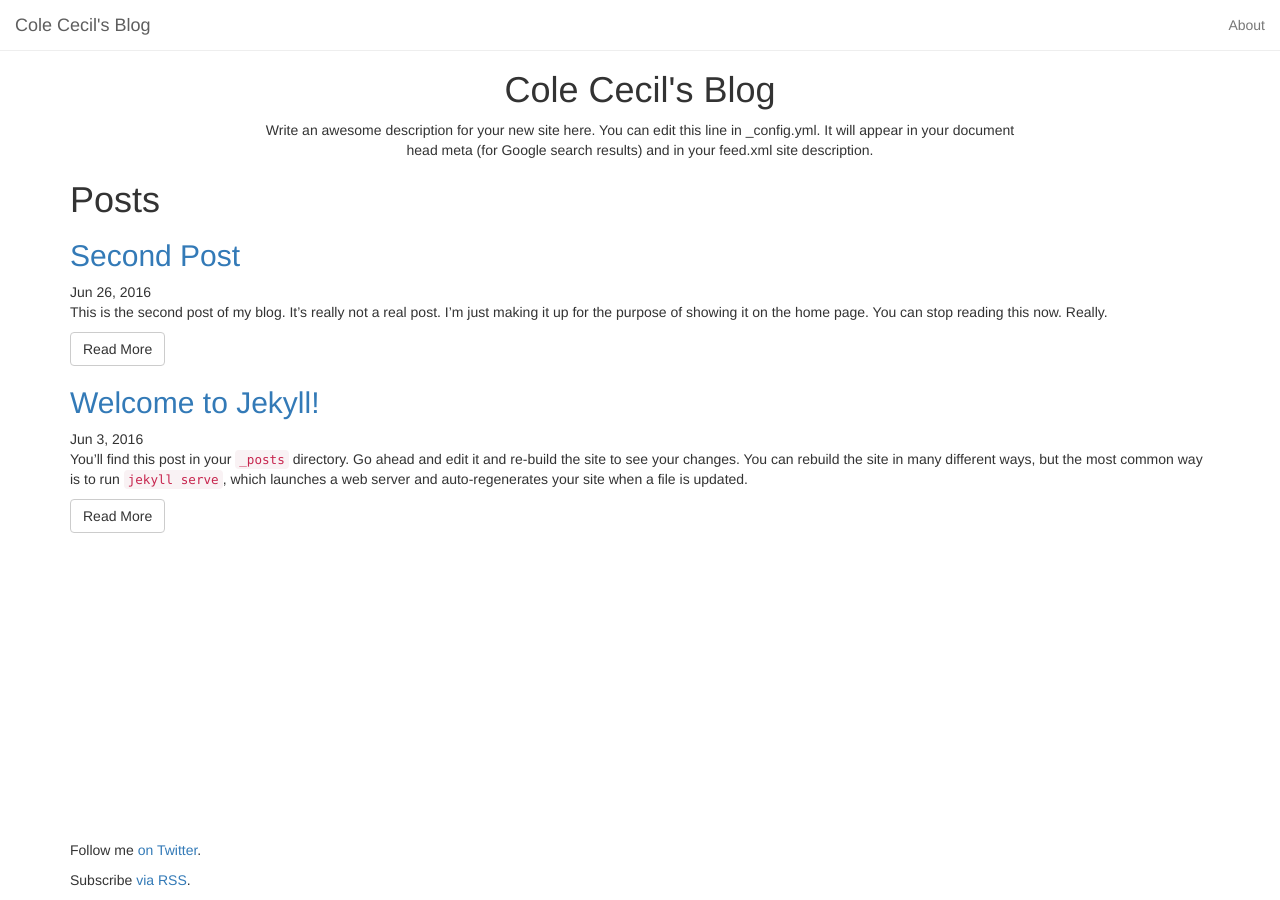
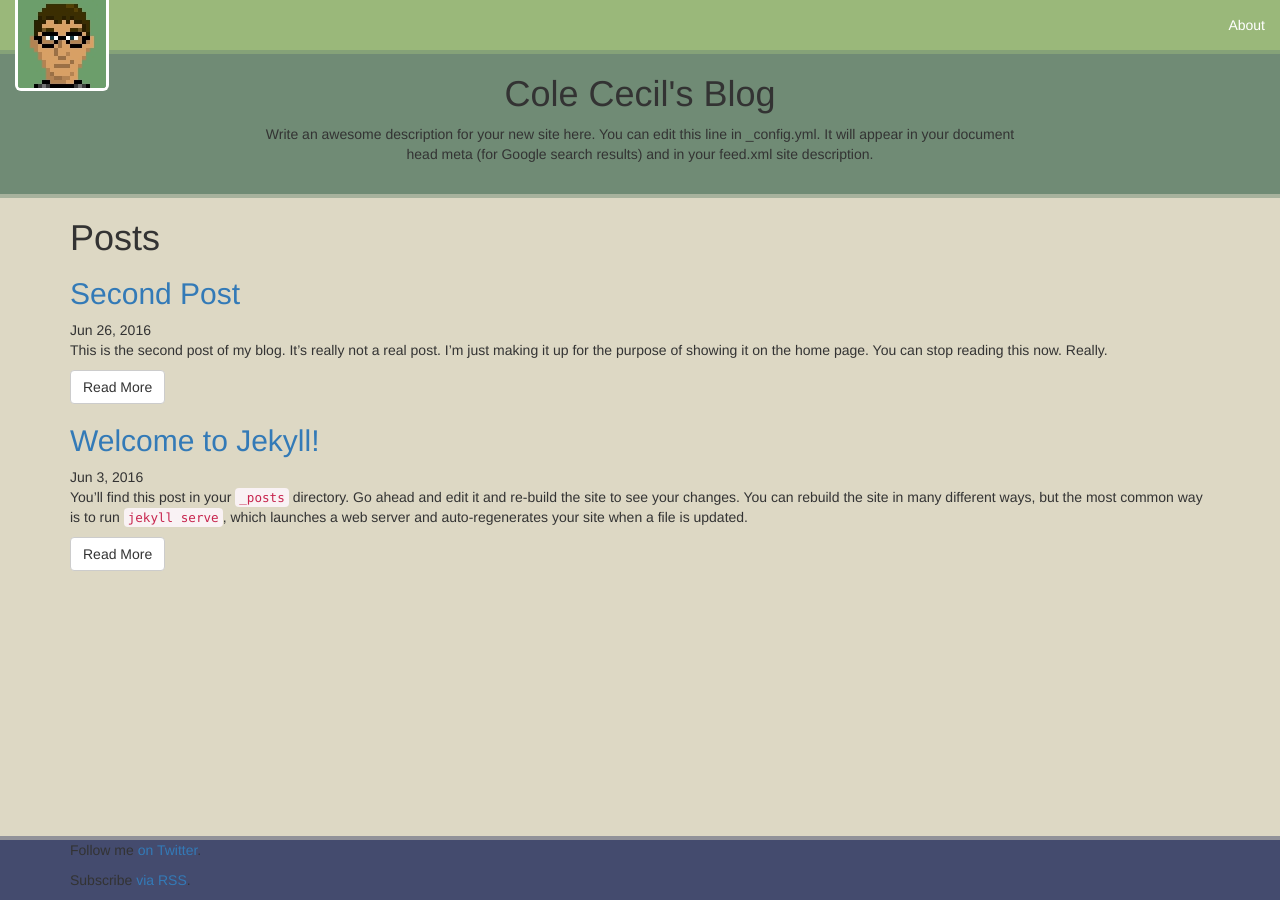
Before and after one commit to colececil/colececil.github.io, a Jekyll site: the page built from index.html, in a window 1280 px wide. Built offline with Jekyll 4.4.1, drawn with Linux system fonts in a browser that asks for light colours.

Commit message:
Added navbar image and worked on colors/spacing.

```diff
--- a/_includes/header.html
+++ b/_includes/header.html
@@ -10,7 +10,7 @@
                     <span class="icon-bar"></span>
                 </button>
                 <a class="navbar-brand" href="{{site.baseurl}}/">
-                    {{site.title}}
+                    <img alt="Cole" src="{{site.baseurl}}/images/cole.jpg" class="img-rounded" />
                 </a>
             </div>
             <div class="collapse navbar-collapse" id="navbar-collapsible-area">
--- a/_sass/_base.scss
+++ b/_sass/_base.scss
@@ -1,9 +1,27 @@
+.navbar {
+    border-bottom-width: $section-border-height;
+}
+
+.navbar-brand {
+    padding-top: 0;
+
+    img {
+        border: 3px solid $heading-color;
+        border-top-left-radius: 0;
+        border-top-right-radius: 0;
+        border-top: 0;
+    }
+}
+
+
 main {
     header {
-        background-color: $title-section-bg;
+        background-color: $title-section-bg-color;
+        border-bottom: $section-border-height solid mix($title-section-bg-color, $body-bg-color);
     }
 }
 
 footer {
-    background-color: $footer-bg;
+    background-color: $footer-bg-color;
+    border-top: $section-border-height solid mix($body-bg-color, $footer-bg-color);
 }
--- a/_sass/_layout.scss
+++ b/_sass/_layout.scss
@@ -1,5 +1,5 @@
 main {
-    padding-top: $navbar-height;
+    padding-top: $navbar-height + $section-border-height;
 }
 
 html {
@@ -8,12 +8,21 @@ html {
 }
 
 body {
-    margin-bottom: $footer-height;
+    margin-bottom: $footer-height + $section-border-height;
 }
 
 footer {
     position: absolute;
     bottom: 0;
-    height: $footer-height;
+    height: $footer-height + $section-border-height;
     width: 100%;
 }
+
+h1 {
+    margin-top: 0;
+}
+
+.row {
+    margin-top: $standard-margin;
+    margin-bottom: $standard-margin;
+}
--- a/css/main.scss
+++ b/css/main.scss
@@ -3,16 +3,25 @@
 ---
 @charset "utf-8";
 
-$heading-bg: white;
-$title-section-bg: white;
-$body-bg: white;
-$footer-bg: white;
+$heading-color: white;
+$heading-bg-color: #9ab87a;
+$title-section-bg-color: #708b75;
+$body-bg-color: #ddd8c4;
+$footer-bg-color: #444b6e;
 
+$standard-margin: 20px;
+$section-border-height: 4px;
 $footer-height: 60px;
 
-$navbar-default-bg: $heading-bg;
+$navbar-default-color: $heading-color;
+$navbar-default-link-color: $heading-color;
+$navbar-default-link-active-color: $heading-color;
+$navbar-default-bg: $heading-bg-color;
 $navbar-margin-bottom: 0;
+$navbar-default-border: mix($heading-bg-color, $title-section-bg-color);
 $navbar-border-radius: 0;
+
+$body-bg: $body-bg-color;
 
 @import "bootstrap";
 @import "base";
--- a/index.html
+++ b/index.html
@@ -4,13 +4,9 @@ layout: default
 <header>
     <div class="container">
         <div class="row">
-            <div class="col-xs-12 text-center">
+            <div class="col-xs-8 col-xs-offset-2 text-center">
                 <h1>{{site.title}}</h1>
-            </div>
-        </div>
-        <div class="row">
-            <div class="col-xs-8 col-xs-offset-2 text-center">
-                {{site.description}}
+                <p>{{site.description}}</p>
             </div>
         </div>
     </div>
```
Also changed, not shown: Gemfile.lock, images/cole.jpg (added).
